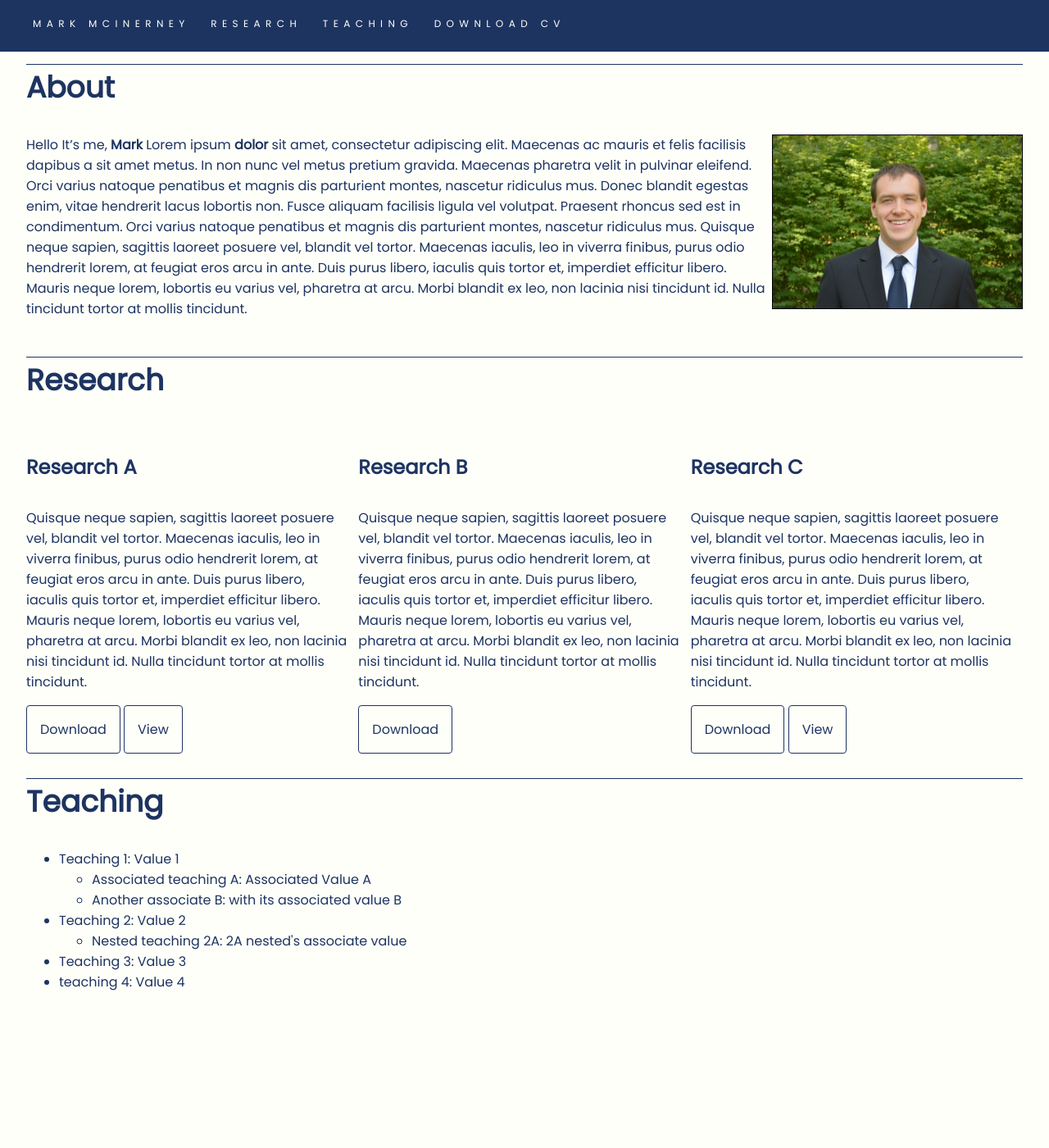
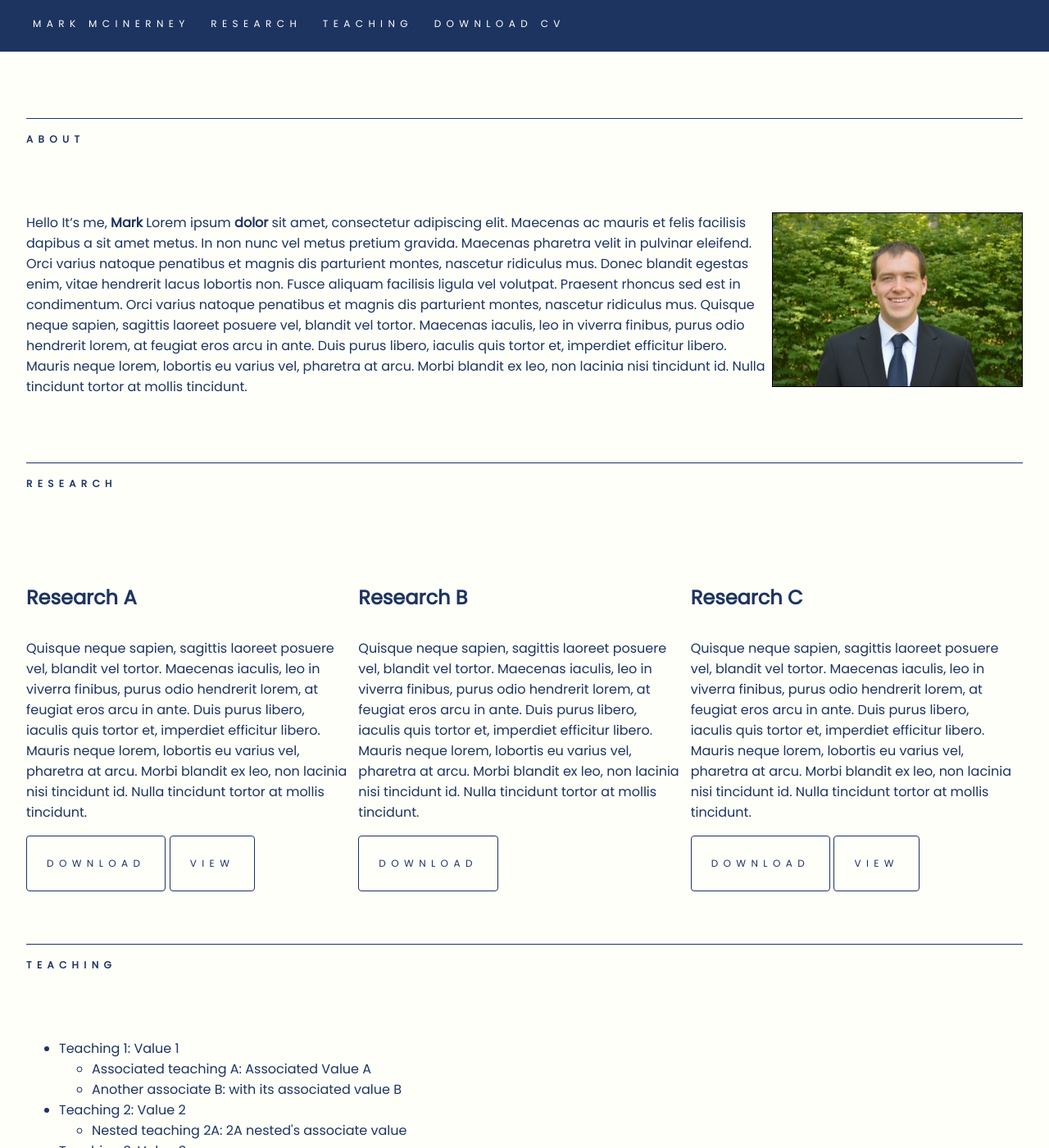
Before and after one commit to mattmotel/markmcinerney, a Jekyll site: the page built from index.md, in a window 1280 px wide and 1400 px high. Shown: the whole window at 82% size. Built offline with Jekyll 4.4.1, drawn with Linux system fonts in a browser that asks for light colours.

Commit message:
change button style

```diff
--- a/_layouts/page.html
+++ b/_layouts/page.html
@@ -12,7 +12,7 @@
 <style>
 
 body{
-margin:3rem 2rem;
+margin:5rem 2rem;
 font-family: 'Poppins', serif;
 background:#FFFFFA;
 color:#1D3461;
@@ -22,8 +22,14 @@ color:#1D3461;
   scroll-behavior: smooth;
 }
 h1{font-size:2.5rem;}
-h2{font-size:2.25rem;
-  border-top:1px solid #1D3461;}
+h2{
+  border-top:1px solid #1D3461;
+  text-transform: uppercase;
+  letter-spacing: .4rem;
+  font-size:.75rem;
+  margin:4rem 0;
+  padding:1rem 0;
+}
 h3{font-size:2rem;}
 h4{font-size:1.5rem;}
 a{
@@ -68,12 +74,18 @@ nav a:hover{
 .download{
   display: inline-block;
   border:1px solid #1D3461;
-  padding:1rem;
+  padding:1.5rem;
   border-radius: .25rem;
+  text-transform: uppercase;
+  letter-spacing: .4rem;
+  font-size:.75rem;
+  text-align: center;
+  margin:0;
+  transition: .5s all;
 }
 .download:hover{
   background: #1D3461;
-  color: #FFFFFA;
+  color: #F2E863;
 }
 
 .profile{
```
Also changed, not shown: 3 other files.
